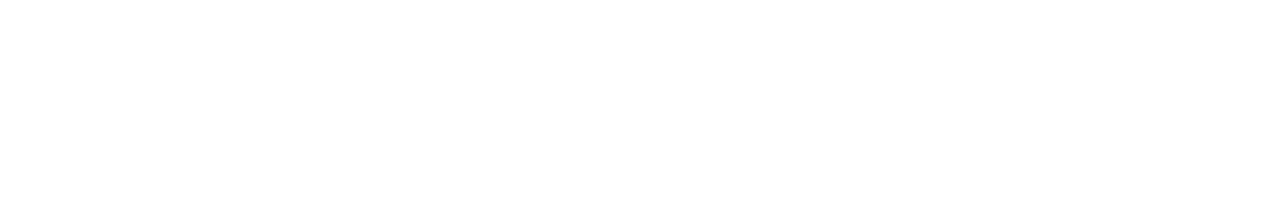
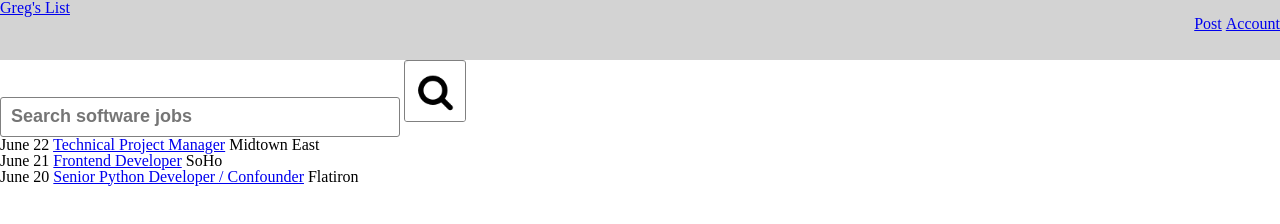
Before and after one commit to dxtrlws/from_designs_to_code, a plain HTML site: page index.html in a window 1280 px wide. Drawn offline with nearby package versions, Linux system fonts and the light colour scheme.

Commit message:
add main structure for HTML and initial CSS

```diff
--- a/index.html
+++ b/index.html
@@ -9,6 +9,32 @@
 </head>
 
 <body>
+    <header>
+        <a href="#">Greg's List</a>
+        <nav>
+            <ul>
+                <li><a href="#">Post</a></li>
+                <li><a href="#">Account</a></li>
+            </ul>
+        </nav>
+    </header>
+    <section>
+        <form>
+            <input type="text" placeholder="Search software jobs">
+            <input type="image" src="images/magnifying-glass.png">
+        </form>
+    </section>
+    <section>
 
+    </section>
+    <main>
+        <ul>
+            <li>June 22 <a href="#">Technical Project Manager</a> Midtown East</li>
+            <li>June 21 <a href="#">Frontend Developer</a> SoHo</li>
+            <li>June 20 <a href="#">Senior Python Developer / Confounder</a> Flatiron</li>
+        </ul>
+
+    </main>
 </body>
+
 </html>
--- a/main.css
+++ b/main.css
@@ -0,0 +1,41 @@
+header {
+    background-color: lightgrey;
+    height: 60px;
+}
+
+nav ul {
+    float: right;
+    list-style: none;
+
+}
+
+nav li {
+    display: inline-block;
+    list-style: none;
+
+}
+
+
+
+form input[type=text] {
+    width: 400px;
+    border: 1px solid grey;
+    border-radius: 3px;
+    height: 40px;
+    padding: 10px;
+    font-size: 18px;
+    font-weight: bold;
+
+}
+
+form input[type=image] {
+    width: 60px;
+    border: 1px solid grey;
+    border-radius: 3px;
+    display: inline-block;
+    top: 15px;
+}
+
+form img {
+    width: 30px;
+}
```
Also changed, not shown: images/magnifying-glass.png (added).
